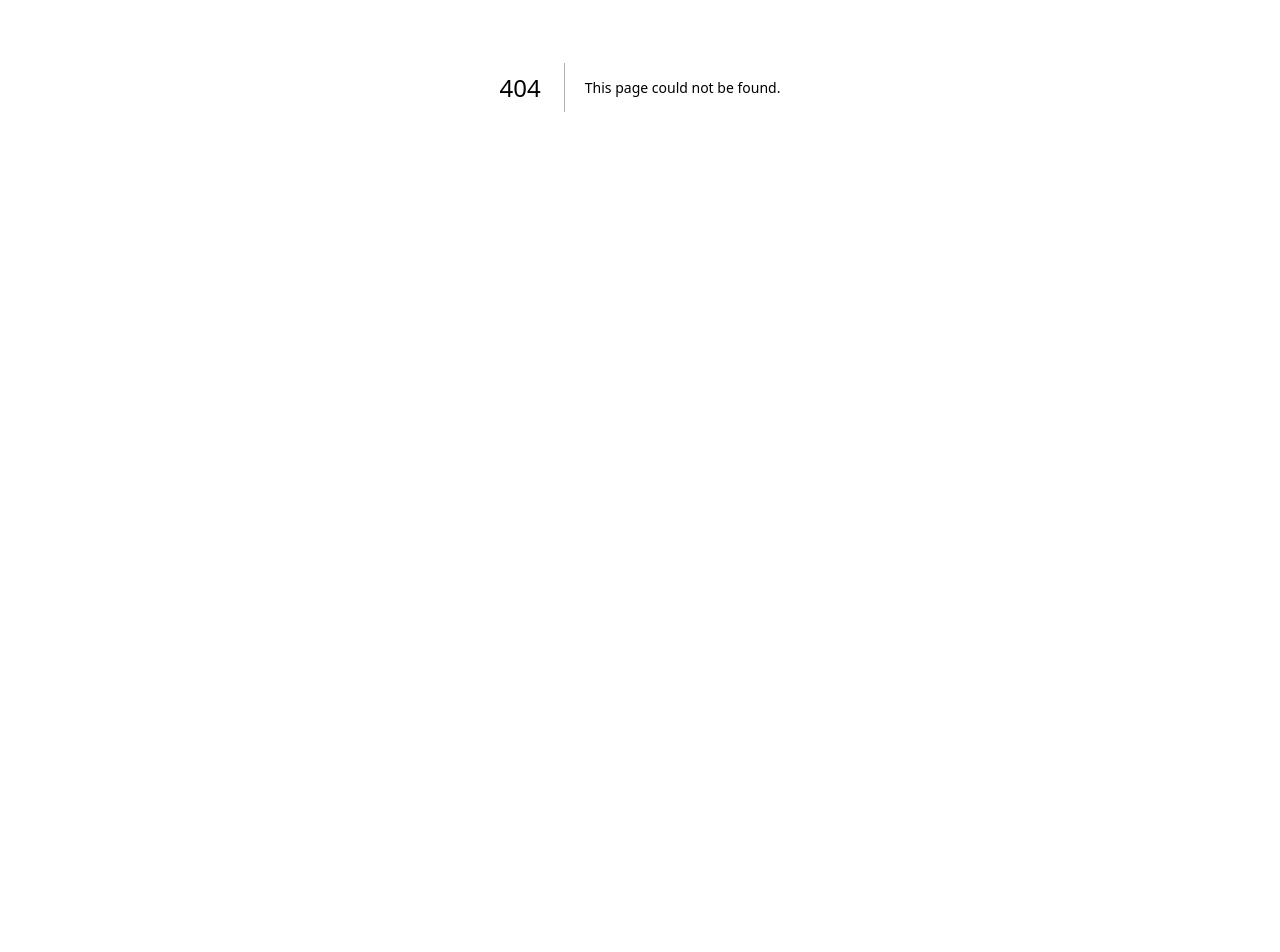
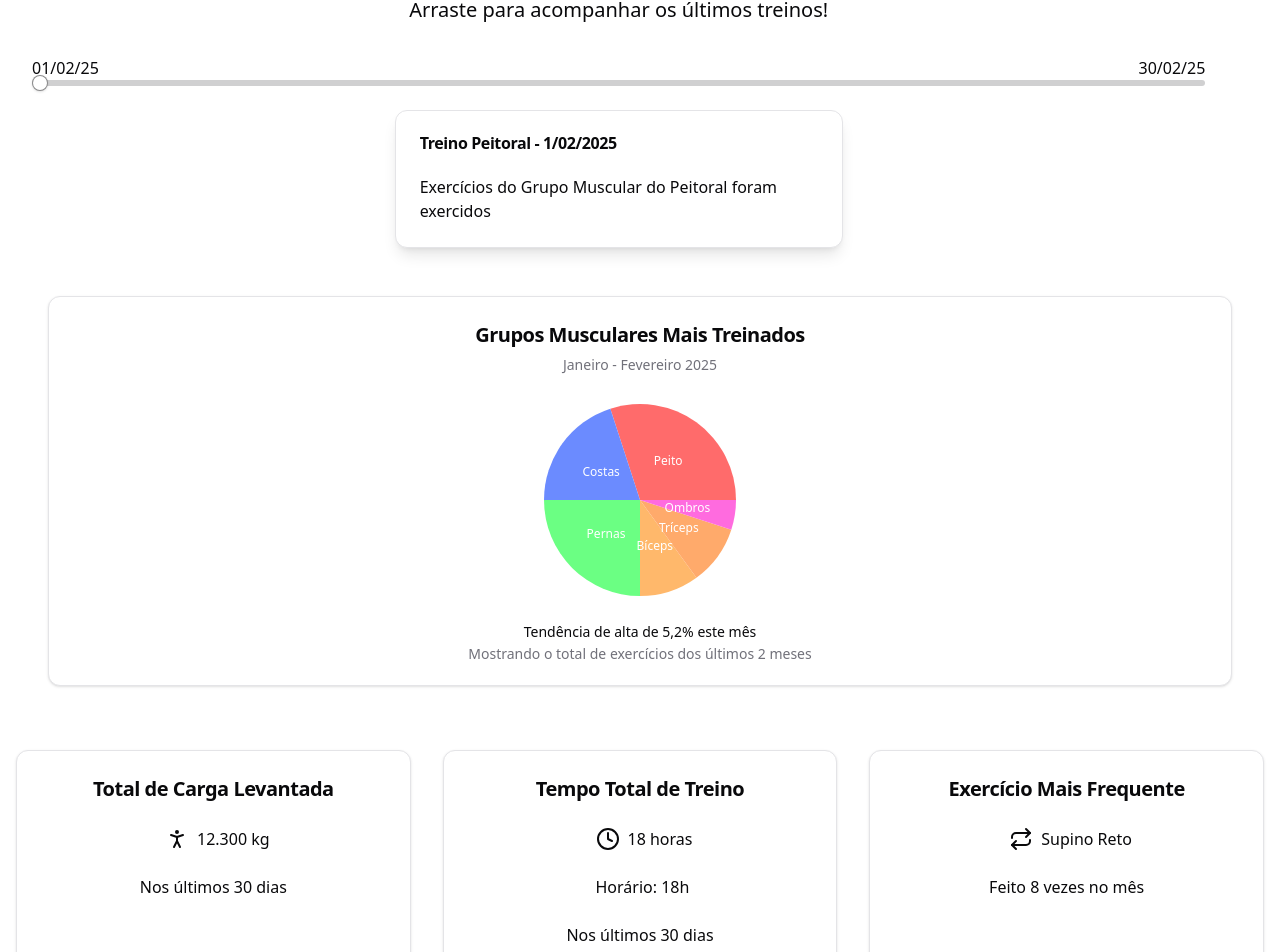
Before and after one commit to RafaelFerreira15/DashTraining, a Next.js app: page /Estatistica in a window 1280 px wide. Before the commit this address had no page. Shown: the part 313-1265 px from the top of the page. Before the commit the page ends 800 px from the top, so only its background shows below. Built offline with nearby package versions, Linux system fonts and the light colour scheme.

Commit message:
Página de Estastiticas concluida com sucesso.

```diff
--- a/package.json
+++ b/package.json
@@ -16,6 +16,7 @@
     "@radix-ui/react-label": "^2.1.2",
     "@radix-ui/react-progress": "^1.1.2",
     "@radix-ui/react-separator": "^1.1.2",
+    "@radix-ui/react-slider": "^1.2.3",
     "@radix-ui/react-slot": "^1.1.2",
     "@radix-ui/react-tabs": "^1.1.3",
     "class-variance-authority": "^0.7.1",
--- /dev/null
+++ b/src/app/EstatComponents/Cartao.tsx
@@ -0,0 +1,23 @@
+// src/components/Cartao.tsx
+
+import { Card, CardHeader, CardTitle, CardContent } from "@/components/ui/card";
+
+interface TrainingCardProps {
+    title: string;
+    text: string;
+}
+
+const Cartao = ({ title, text }: TrainingCardProps) => {
+    return (
+        <Card className="max-w-md shadow-lg">
+            <CardHeader>
+                <CardTitle>{title}</CardTitle>
+            </CardHeader>
+            <CardContent>
+                <p>{text}</p>
+            </CardContent>
+        </Card>
+    );
+}
+
+export default Cartao;
--- /dev/null
+++ b/src/app/EstatComponents/Pizza/page.tsx
@@ -0,0 +1,114 @@
+"use client";
+
+import { LabelList, Pie, PieChart, Cell } from "recharts";
+
+import {
+	Card,
+	CardContent,
+	CardDescription,
+	CardFooter,
+	CardHeader,
+	CardTitle,
+} from "@/components/ui/card";
+import {
+	ChartConfig,
+	ChartContainer,
+	ChartTooltip,
+	ChartTooltipContent,
+} from "@/components/ui/chart";
+
+// Definindo os dados para o gráfico
+const chartData = [
+	{ group: "chest", exercises: 30, fill: "#FF6B6B" }, // Vermelho claro
+	{ group: "back", exercises: 20, fill: "#6B8BFF" }, // Azul claro
+	{ group: "legs", exercises: 25, fill: "#6BFF83" }, // Verde claro
+	{ group: "biceps", exercises: 10, fill: "#FFB86B" }, // Laranja claro
+	{ group: "triceps", exercises: 10, fill: "#FFAA6B" }, // Laranja mais escuro
+	{ group: "shoulders", exercises: 5, fill: "#FF6BDF" }, // Rosa claro
+];
+
+// Configuração do gráfico
+const chartConfig = {
+	exercises: {
+		label: "Treinos",
+	},
+	chest: {
+		label: "Peito",
+		color: "#FF6B6B", // Vermelho claro
+	},
+	back: {
+		label: "Costas",
+		color: "#6B8BFF", // Azul claro
+	},
+	legs: {
+		label: "Pernas",
+		color: "#6BFF83", // Verde claro
+	},
+	biceps: {
+		label: "Bíceps",
+		color: "#FFB86B", // Laranja claro
+	},
+	triceps: {
+		label: "Tríceps",
+		color: "#FFAA6B", // Laranja mais escuro
+	},
+	shoulders: {
+		label: "Ombros",
+		color: "#FF6BDF", // Rosa claro
+	},
+} satisfies ChartConfig;
+
+export default function Pizza() {
+	return (
+		<Card className="flex flex-col m-12">
+			<CardHeader className="items-center pb-0">
+				<CardTitle className="text-xl">
+					Grupos Musculares Mais Treinados
+				</CardTitle>
+				<CardDescription>Janeiro - Fevereiro 2025</CardDescription>
+			</CardHeader>
+			<CardContent className="flex-1 pb-0">
+				<ChartContainer
+					config={chartConfig}
+					className="mx-auto aspect-square max-h-[250px] [&_.recharts-text]:fill-background"
+				>
+					<PieChart>
+						<ChartTooltip
+							content={
+								<ChartTooltipContent
+									nameKey="exercises"
+									hideLabel
+								/>
+							}
+						/>
+						<Pie data={chartData} dataKey="exercises">
+							<LabelList
+								dataKey="group"
+								className="fill-background"
+								stroke="none"
+								fontSize={12}
+								formatter={(value: keyof typeof chartConfig) =>
+									chartConfig[value]?.label
+								}
+							/>
+							{chartData.map((entry, index) => (
+								<Cell
+									key={`cell-${index}`}
+									fill={entry.fill} // Usa a cor definida no fill de chartData
+								/>
+							))}
+						</Pie>
+					</PieChart>
+				</ChartContainer>
+			</CardContent>
+			<CardFooter className="flex-col gap-2 text-sm">
+				<div className="flex items-center gap-2 font-medium leading-none">
+                    Tendência de alta de 5,2% este mês
+				</div>
+				<div className="leading-none text-muted-foreground">
+                    Mostrando o total de exercícios dos últimos 2 meses
+				</div>
+			</CardFooter>
+		</Card>
+	);
+}
--- /dev/null
+++ b/src/app/Estatistica/page.tsx
@@ -0,0 +1,115 @@
+"use client"
+
+import { PersonStanding, Clock, Repeat } from "lucide-react"
+import { useState } from "react";
+import Footer from "../footer/page";
+import Navbar from "../Navbar/page";
+import { Slider } from "@/components/ui/slider";
+import Cartao from "../EstatComponents/Cartao";
+import Pizza from "../EstatComponents/Pizza/page";
+import {
+    Card,
+    CardContent,
+    CardFooter,
+    CardHeader,
+    CardTitle,
+} from "@/components/ui/card"
+
+
+export default function Estastitica() {
+    const [sliderValue, setSliderValue] = useState(1);
+
+    function FunSlider(num:number) {
+        switch (num) {
+            case 1:
+                return <Cartao title={`Treino Peitoral - ${num}/02/2025`}
+                text="Exercícios do Grupo Muscular do Peitoral foram exercidos"/>;
+
+            case 2:
+                return <Cartao title={`Treino Peitoral - ${num}/02/2025`}
+                text="Exercícios do Grupo Muscular do Ombro foram exercidos"/>;
+
+            case 3:
+                return <Cartao title={`Treino Peitoral - ${num}/02/2025`}
+                text="Exercícios do Grupo Muscular do Braço foram exercidos"/>;
+
+            default:
+                return <Cartao title={`Treino Peitoral - ${num}/02/2025`}
+                text="Exercícios do Grupo Muscular das Pernas foram exercidos"/>;
+
+        }
+    }
+
+    return (
+        <section>
+            <Navbar />
+
+            <div className=" flex flex-col items-center justify-center w-full">
+                <h1 className="text-3xl md:text5xl m-12">Estatísticas de Treino 📈</h1>
+                <p className="mx-12">Acompanhe sua evolução e descubra padrões nos seus treinos.</p>
+            </div>
+
+            <div className="flex flex-col items-center justify-center m-8 w-11/12">
+                <p className="text-xl m-8 text-center ">Arraste para acompanhar os últimos treinos!</p>
+                <div className="flex items-center justify-between w-full">
+                    <p>01/02/25</p>
+                    <p>30/02/25</p>
+                </div>
+                <Slider
+                    defaultValue={[1]}
+                    min={1}
+                    max={30}
+                    step={1}
+                    onValueChange={(value) => setSliderValue(value[0])} // Atualiza o estado com o valor do slider
+                />
+
+                <div className="mt-6">
+                    {FunSlider(sliderValue)} {/* Renderiza o conteúdo com base no valor do slider */}
+                </div>
+            </div>
+
+            <Pizza />
+
+
+            <div className=" grid grid-cols-1 md:grid-cols-3 mt-4">
+                <Card className=" flex flex-col m-4 mx-12 md:mx-4 w-auto items-center ">
+                    <CardHeader>
+                        <CardTitle className="flex items-center justify-center text-xl">Total de Carga Levantada</CardTitle>
+                    </CardHeader>
+                    <CardContent>
+                        <div className="flex"><PersonStanding  className="mx-2"/> <h1 className="text-base">12.300 kg</h1></div>
+                    </CardContent>
+                    <CardFooter>
+                        <h1>Nos últimos 30 dias</h1>
+
+                    </CardFooter>
+                </Card>
+                <Card className=" flex flex-col m-4 mx-12 md:mx-4 w-auto items-center ">
+                    <CardHeader>
+                        <CardTitle className="flex items-center justify-center text-xl">Tempo Total de Treino</CardTitle>
+                    </CardHeader>
+                    <CardContent>
+                        <div className="flex"><Clock className="mx-2"/><h1 className="text-base">18 horas</h1></div>
+                        <p className="w-full mt-6 pl-2">Horário: 18h </p>
+                    </CardContent>
+                    <CardFooter>
+                        <h1>Nos últimos 30 dias</h1>
+                    </CardFooter>
+                </Card>
+                <Card className=" flex flex-col m-4 mx-12 md:mx-4 w-auto items-center ">
+                    <CardHeader>
+                        <CardTitle className="flex items-center justify-center text-xl">Exercício Mais Frequente</CardTitle>
+                    </CardHeader>
+                    <CardContent>
+                        <div className="flex"><Repeat className="mx-2"/> <h1 className="text-base">Supino Reto</h1></div>
+                    </CardContent>
+                    <CardFooter>
+                        <h1>Feito 8 vezes no mês</h1>
+                    </CardFooter>
+                </Card>
+            </div>
+
+            <Footer />
+        </section>
+    );
+}
--- a/src/app/Navbar/page.tsx
+++ b/src/app/Navbar/page.tsx
@@ -35,7 +35,7 @@ export default function Navbar(){
                 <div className="flex items-center justify-around w-6/12 ">
                     <div className="flex m-2 items-center gap-1"><House className="w-6"/><Link href="/Home" className="text-sm">Home</Link></div>
                     <div className="flex m-2 items-center gap-1"><Dumbbell  className="w-6"/><Link href="/Treinos" className="text-sm">Treinos</Link></div>
-                    <div className="flex m-2 items-center gap-1"><ChartSpline  className="w-6"/><Link href="/Home" className="text-sm">Estatisticas</Link></div>
+                    <div className="flex m-2 items-center gap-1"><ChartSpline  className="w-6"/><Link href="/Estatistica" className="text-sm">Estatisticas</Link></div>
                     <div className="flex m-2 items-center  gap-1"><Cog  className="w-6"/><Link href="/Home" className="text-sm">Configurações</Link></div>
                 </div>
 
@@ -84,7 +84,7 @@ export default function Navbar(){
                         <div className="flex-col items-center justify-around w-10/12 m-4 mx-6 p-2 px-5 gap-8">
                             <div className="flex m-4 gap-2"><House className="w-12"/><Link href="/Home" className="text-xl">Home</Link></div>
                             <div className="flex m-4 gap-2"><Dumbbell  className="w-12"/><Link href="/Treinos" className="text-xl">Treinos</Link></div>
-                            <div className="flex m-4 gap-2"><ChartSpline  className="w-12"/><Link href="/Home" className="text-xl">Estatisticas</Link></div>
+                            <div className="flex m-4 gap-2"><ChartSpline  className="w-12"/><Link href="/Estatistica" className="text-xl">Estatisticas</Link></div>
                             <div className="flex m-4  gap-2"><Cog  className="w-12"/><Link href="/Home" className="text-xl">Configurações</Link></div>
                         </div>
                         <div className="flex self-center justify-center">
--- /dev/null
+++ b/src/components/ui/slider.tsx
@@ -0,0 +1,28 @@
+"use client"
+
+import * as React from "react"
+import * as SliderPrimitive from "@radix-ui/react-slider"
+
+import { cn } from "@/lib/utils"
+
+const Slider = React.forwardRef<
+  React.ElementRef<typeof SliderPrimitive.Root>,
+  React.ComponentPropsWithoutRef<typeof SliderPrimitive.Root>
+>(({ className, ...props }, ref) => (
+  <SliderPrimitive.Root
+    ref={ref}
+    className={cn(
+      "relative flex w-full touch-none select-none items-center",
+      className
+    )}
+    {...props}
+  >
+    <SliderPrimitive.Track className="relative h-1.5 w-full grow overflow-hidden rounded-full bg-primary/20">
+      <SliderPrimitive.Range className="absolute h-full bg-primary" />
+    </SliderPrimitive.Track>
+    <SliderPrimitive.Thumb className="block h-4 w-4 rounded-full border border-primary/50 bg-background shadow transition-colors focus-visible:outline-none focus-visible:ring-1 focus-visible:ring-ring disabled:pointer-events-none disabled:opacity-50" />
+  </SliderPrimitive.Root>
+))
+Slider.displayName = SliderPrimitive.Root.displayName
+
+export { Slider }
```
Also changed, not shown: 1 other file (tests, documents, lock files or other folders).
